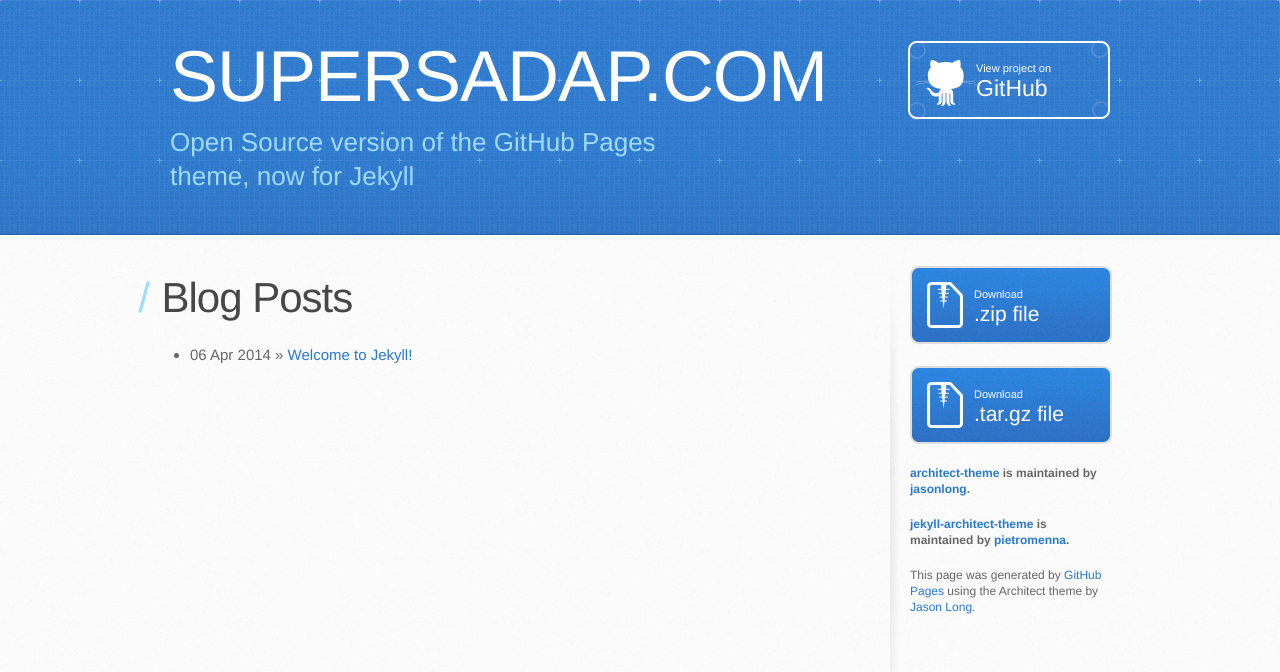
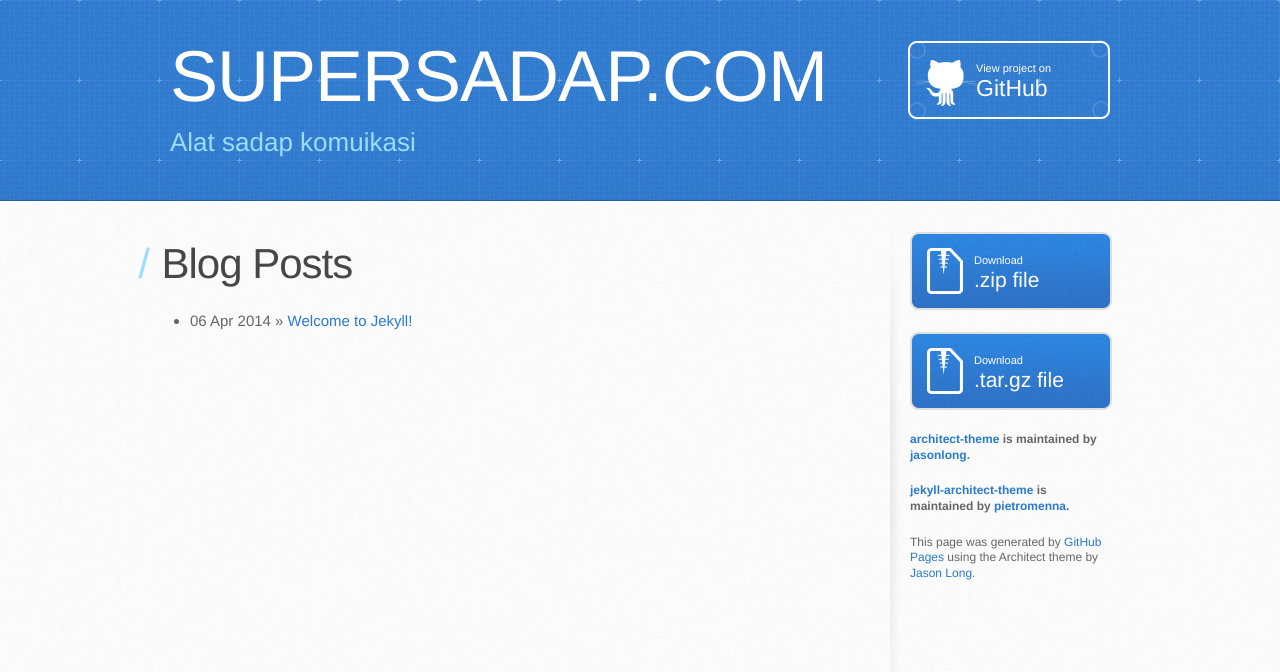
Before and after one commit to pietromenna/jekyll-architect-theme, a Jekyll site: the page built from index.html, in a window 1280 px wide. Shown: the top 672 px of the page. Built offline with Jekyll 4.4.1, drawn with Linux system fonts in a browser that asks for light colours; Markdown is read by kramdown in place of the engine named in the settings.

Commit message:
Update default.html

```diff
--- a/_layouts/default.html
+++ b/_layouts/default.html
@@ -20,7 +20,7 @@
     <header>
       <div class="inner">
         <h1> {{ site.name }} </h1>
-        <h2>Open Source version of the GitHub Pages theme, now for Jekyll</h2>
+        <h2>Alat sadap komuikasi</h2>
         <a href="https://github.com/pietromenna/jekyll-architect-theme" class="button"><small>View project on</small> GitHub</a>
       </div>
     </header>
```
